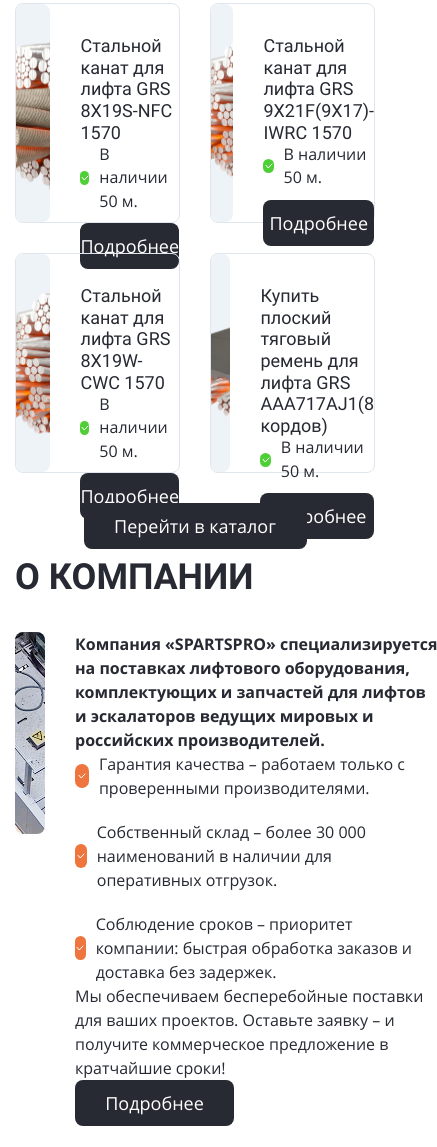
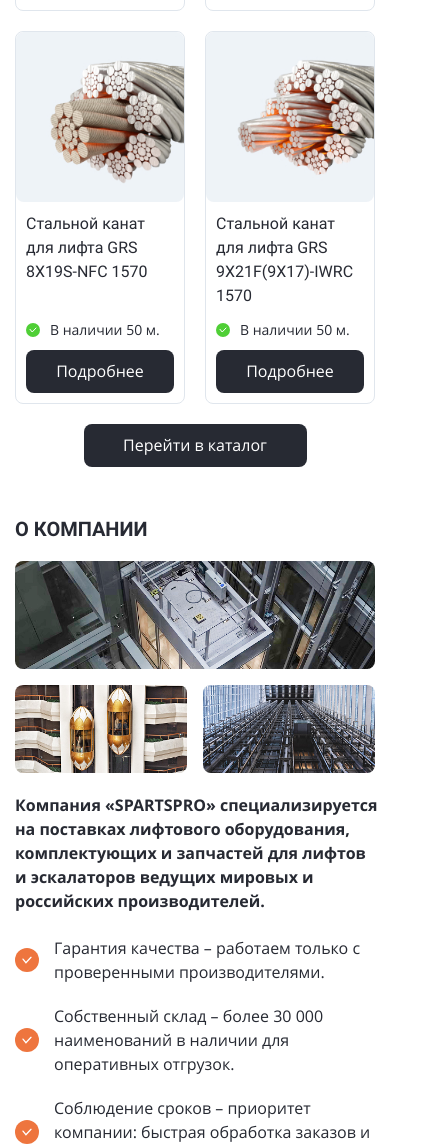
Before and after one commit to K1ngD1ce/SPARTSPRO, a website: page index.html in a window 390 px wide. Shown: the part 534-1681 px from the top of the page, 437 px wide, since content can reach past the window. Drawn offline with Linux system fonts and the light colour scheme; files whose address does not match are found by name.

Commit message:
Finish adaptive

```diff
--- a/main.js
+++ b/main.js
@@ -16,4 +16,20 @@
             svgAnimate.classList.remove('active')
         });
     });
+
+    function updateCardsVisibility() {
+        const cards = document.querySelectorAll('.recomendation_wrapper-product');
+        const isMobile = window.innerWidth <= 576;
+
+        cards.forEach((card, index) => {
+            if (isMobile && index >= 4) {
+                card.style.display = 'none';
+            } else {
+                card.style.display = '';
+            }
+        });
+    }
+
+    window.addEventListener('DOMContentLoaded', updateCardsVisibility);
+    window.addEventListener('resize', updateCardsVisibility);
 })
--- a/styles/style.css
+++ b/styles/style.css
@@ -118,7 +118,7 @@
 }
 
 .section_title {
-  margin-bottom: 30px;
+  margin-bottom: 36px;
 }
 
 /* HEADER */
@@ -153,8 +153,6 @@
   display: none;
   justify-content: center;
   align-items: center;
-  /* flex-direction: column;
-  gap: 6px; */
   width: 50px;
   height: 50px;
   border: 1px solid #272a33;
@@ -197,31 +195,13 @@
   stroke-dashoffset: -138px;
 }
 
-/* .burger_menu-line {
-  position: absolute;
-  display: block;
-  border-radius: 3px;
-  width: 23px;
-  height: 2px;
-  background: var(--c-primary);
-  left: 13px;
-  top: 24px;
-} */
-
-/* .burger_menu-line:nth-child(1) {
-  transform: translateY(-8px);
-}
-.burger_menu-line:nth-child(3) {
-  transform: translateY(8px);
-} */
-
 .mobile_menu {
   position: fixed;
   top: 0;
   left: 0;
-  height: 100vh;
+  height: 105vh;
   width: 100%;
-  padding-top: 106px;
+  padding-top: 75px;
   background: var(--absolute-white);
   border-top: 1px solid var(--c-grey);
   transform: translateY(-100%);
@@ -286,7 +266,8 @@
   display: flex;
   flex-direction: column;
   justify-content: space-between;
-  padding: 31px 0;
+  padding: 31px 5px 31px 0px;
+  height: 100%;
 }
 
 .product_name {
@@ -336,13 +317,15 @@
 .aboutUs_content {
   display: flex;
   justify-content: space-between;
+  align-items: flex-start;
   gap: 30px;
 }
 
 .imgGrid {
   display: grid;
   grid-template-columns: 1fr 1fr;
-  gap: 30px;
+  row-gap: 30px;
+  column-gap: 30px;
   width: 100%;
   max-width: 705px;
 }
@@ -367,6 +350,7 @@
   display: flex;
   flex-direction: column;
   justify-content: space-between;
+  gap: 20px;
   width: 100%;
 }
 
@@ -385,19 +369,24 @@
 .list_benefits-item {
   display: flex;
   align-items: center;
-  gap: 10px;
+  gap: 15px;
   font-size: 16px;
   line-height: 150%;
 }
 
 .list_benefits-item .iconWrapper {
-  width: 24px;
-  height: 24px;
+  min-width: 24px;
+  min-height: 24px;
+}
+
+.list_benefits img {
+  width: 12px;
+  height: 8px;
 }
 
 .aboutUs_content-text .text {
   font-size: 16px;
-  line-height: 150%;
+  line-height: 135%;
 }
 
 .btnWrapper {
@@ -409,7 +398,25 @@
   max-width: 159px;
 }
 
+@media (max-width: 1440px) {
+  .header {
+    padding: 20px 0;
+  }
+
+  .aboutUs {
+    padding-top: 80px;
+  }
+
+  .aboutUs_content-text {
+    gap: 23px;
+  }
+}
+
 @media (max-width: 1160px) {
+  .section_title {
+    font-size: 30px;
+  }
+
   .header_nav {
     display: none;
   }
@@ -417,4 +424,117 @@
   .burger_menu {
     display: flex;
   }
+
+  .catalog_recomendation {
+    padding-top: 128px;
+  }
+
+  .recomendation_wrapper {
+    grid-template-columns: 1fr;
+  }
+
+  .aboutUs {
+    padding-top: 50px;
+  }
+
+  .aboutUs_content {
+    flex-direction: column;
+    align-items: flex-start;
+  }
+
+  .imgGrid {
+    max-width: unset;
+    row-gap: 32px;
+    column-gap: 35px;
+  }
+
+  .imgGrid .imgWrapper {
+    max-height: 176px;
+  }
+
+  .imgGrid .imgWrapper:first-child {
+    max-height: 220px;
+  }
 }
+
+@media (max-width: 768px) {
+  .section_title {
+    font-size: 20px;
+    line-height: 120%;
+    margin-bottom: 30px;
+  }
+
+  .recomendation_wrapper-product .product_info {
+    padding: 31px 15px 31px 0px;
+  }
+
+  .imgGrid {
+    row-gap: 24px;
+    column-gap: 26px;
+  }
+
+  .imgGrid .imgWrapper {
+    max-height: 132px;
+  }
+
+  .imgGrid .imgWrapper:first-child {
+    max-height: 165px;
+  }
+
+  .aboutUs_btn {
+    margin-top: 10px;
+  }
+}
+
+@media (max-width: 576px) {
+  .section_title {
+    margin-bottom: 20px;
+  }
+
+  .btn {
+    height: 43px;
+    font-size: 16px;
+  }
+
+  .burger_menu {
+    width: 46px;
+    height: 46px;
+  }
+
+  .recomendation_wrapper {
+    grid-template-columns: repeat(2, 1fr);
+    gap: 20px;
+    margin-bottom: 20px;
+  }
+
+  .recomendation_wrapper-product {
+    flex-direction: column;
+    min-height: 373px;
+    gap: unset;
+  }
+
+  .recomendation_wrapper-product .imgWrapper {
+    max-height: 170px;
+  }
+
+  .recomendation_wrapper-product .product_info {
+    padding: 10px;
+  }
+
+  .product_name {
+    font-size: 16px;
+    line-height: 150%;
+  }
+
+  .inStock {
+    font-size: 14px;
+  }
+
+  .aboutUs_content {
+    gap: 20px;
+  }
+
+  .imgGrid {
+    gap: 16px;
+  }
+}
```
Also changed, not shown: index.html (+1 -0 lines).
